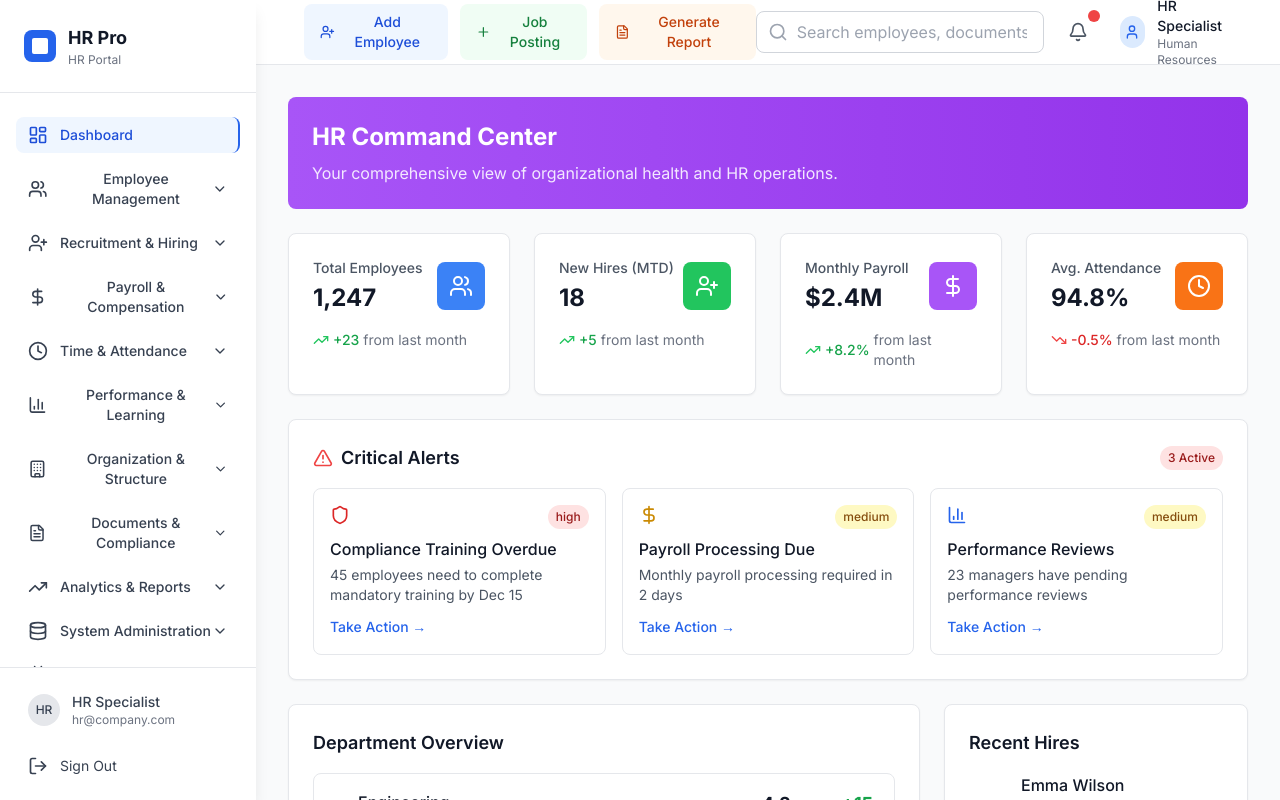
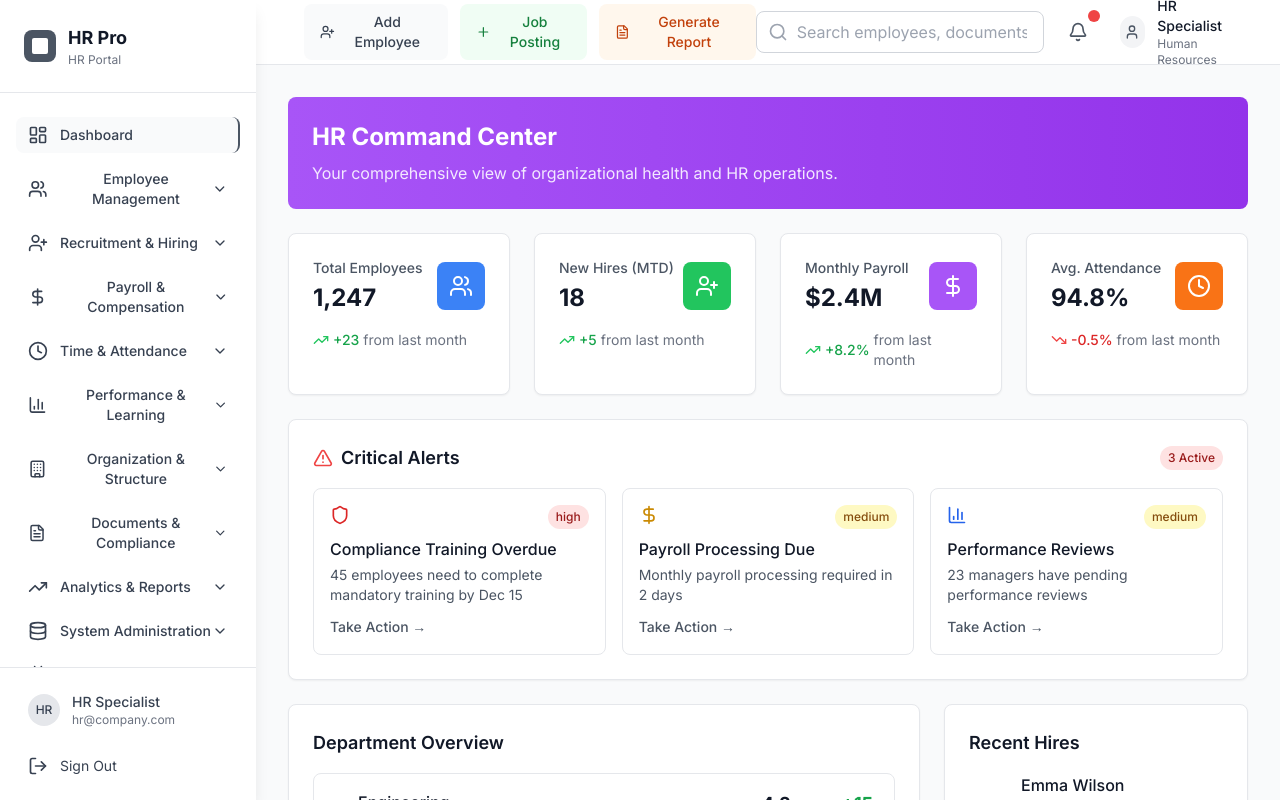
Before and after one commit to EchoSols/Hmrs_fro, a React (Vite) app: page /hr in a window 1280 px wide. Shown: the top 800 px of the page. Built offline with nearby package versions, Linux system fonts and the light colour scheme.

Commit message:
Remove all blue colors and change primary colors to neutral gray/black scheme

```diff
--- a/src/components/LoadingOverlay.tsx
+++ b/src/components/LoadingOverlay.tsx
@@ -19,10 +19,10 @@ const LoadingOverlay: React.FC = () => {
             <div className="h-4 bg-gray-200 rounded w-48 mx-auto"></div>
           </div>
           <div className="text-gray-600 font-medium">{loadingMessage}</div>
-          <div className="flex justify-center space-x-2">
-            <div className="w-2 h-2 bg-blue-500 rounded-full animate-bounce"></div>
-            <div className="w-2 h-2 bg-blue-500 rounded-full animate-bounce" style={{ animationDelay: '0.1s' }}></div>
-            <div className="w-2 h-2 bg-blue-500 rounded-full animate-bounce" style={{ animationDelay: '0.2s' }}></div>
+          <div className="flex space-x-2 justify-center">
+            <div className="w-2 h-2 bg-gray-500 rounded-full animate-bounce"></div>
+            <div className="w-2 h-2 bg-gray-500 rounded-full animate-bounce" style={{ animationDelay: '0.1s' }}></div>
+            <div className="w-2 h-2 bg-gray-500 rounded-full animate-bounce" style={{ animationDelay: '0.2s' }}></div>
           </div>
         </div>
       </div>
--- a/src/components/auth/ProtectedRoute.tsx
+++ b/src/components/auth/ProtectedRoute.tsx
@@ -48,7 +48,7 @@ const ProtectedRoute: React.FC<ProtectedRouteProps> = ({
     return (
       <div className="min-h-screen flex items-center justify-center bg-gray-50 dark:bg-gray-950">
         <div className="text-center">
-          <div className="animate-spin rounded-full h-12 w-12 border-b-2 border-blue-600 mx-auto mb-4"></div>
+          <div className="animate-spin rounded-full h-12 w-12 border-b-2 border-gray-600 mx-auto mb-4"></div>
           <p className="text-gray-600 dark:text-gray-400">Verifying access...</p>
         </div>
       </div>
@@ -75,10 +75,10 @@ const ProtectedRoute: React.FC<ProtectedRouteProps> = ({
             You don't have permission to access this page. Please contact your administrator if you believe this is an error.
           </p>
           <button
-            onClick={() => window.history.back()}
-            className="px-4 py-2 bg-blue-600 text-white rounded-lg hover:bg-blue-700 transition-colors"
+            onClick={() => window.location.href = '/login'}
+            className="px-4 py-2 bg-gray-600 text-white rounded-lg hover:bg-gray-700 transition-colors"
           >
-            Go Back
+            Go to Login
           </button>
         </div>
       </div>
--- a/src/pages/LandingPage.tsx
+++ b/src/pages/LandingPage.tsx
@@ -218,7 +218,7 @@ const ModernFeaturesSection = () => {
 
   const getColorClasses = (color: string) => {
     const colors = {
-      blue: 'bg-blue-50 dark:bg-blue-900/20 text-blue-600 dark:text-blue-400',
+      blue: 'bg-gray-50 dark:bg-gray-900/20 text-gray-600 dark:text-gray-400',
       green: 'bg-green-50 dark:bg-green-900/20 text-green-600 dark:text-green-400',
       purple: 'bg-purple-50 dark:bg-purple-900/20 text-purple-600 dark:text-purple-400',
       orange: 'bg-orange-50 dark:bg-orange-900/20 text-orange-600 dark:text-orange-400',
@@ -482,7 +482,7 @@ const WhyChooseUsSection = () => {
         <div className="grid grid-cols-1 md:grid-cols-2 gap-8 sm:gap-12">
           {/* AI-Powered Automation */}
           <div className="bg-black border border-gray-800 rounded-2xl p-6 sm:p-8 hover:border-white/20 transition-all duration-300 hover:scale-105">
-            <div className="w-12 h-12 bg-blue-600 rounded-lg flex items-center justify-center mb-6">
+            <div className="w-12 h-12 bg-gray-600 rounded-lg flex items-center justify-center mb-6">
               <Brain className="w-6 h-6 text-white" />
             </div>
             <h3 className="text-xl font-medium text-white mb-4">
--- a/tailwind.config.js
+++ b/tailwind.config.js
@@ -9,17 +9,17 @@ export default {
     extend: {
       colors: {
         primary: {
-          50: '#eff6ff',
-          100: '#dbeafe',
-          200: '#bfdbfe',
-          300: '#93c5fd',
-          400: '#60a5fa',
-          500: '#3b82f6',
-          600: '#2563eb',
-          700: '#1d4ed8',
-          800: '#1e40af',
-          900: '#1e3a8a',
-          950: '#172554',
+          50: '#f9fafb',
+          100: '#f3f4f6',
+          200: '#e5e7eb',
+          300: '#d1d5db',
+          400: '#9ca3af',
+          500: '#6b7280',
+          600: '#4b5563',
+          700: '#374151',
+          800: '#1f2937',
+          900: '#111827',
+          950: '#030712',
         },
         secondary: {
           50: '#f8fafc',
```
Also changed, not shown: 4 other files (tests, documents, lock files or other folders).
